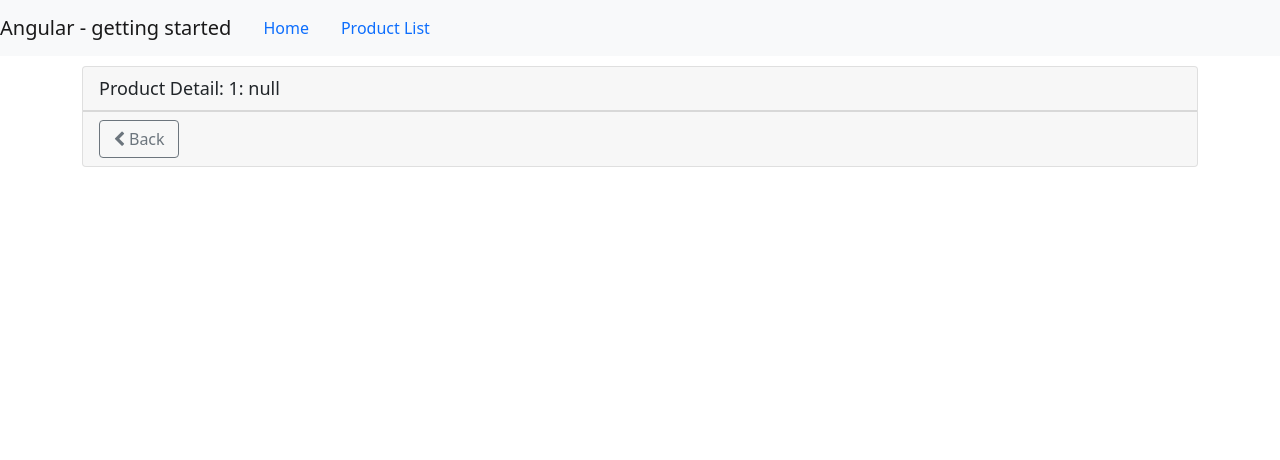
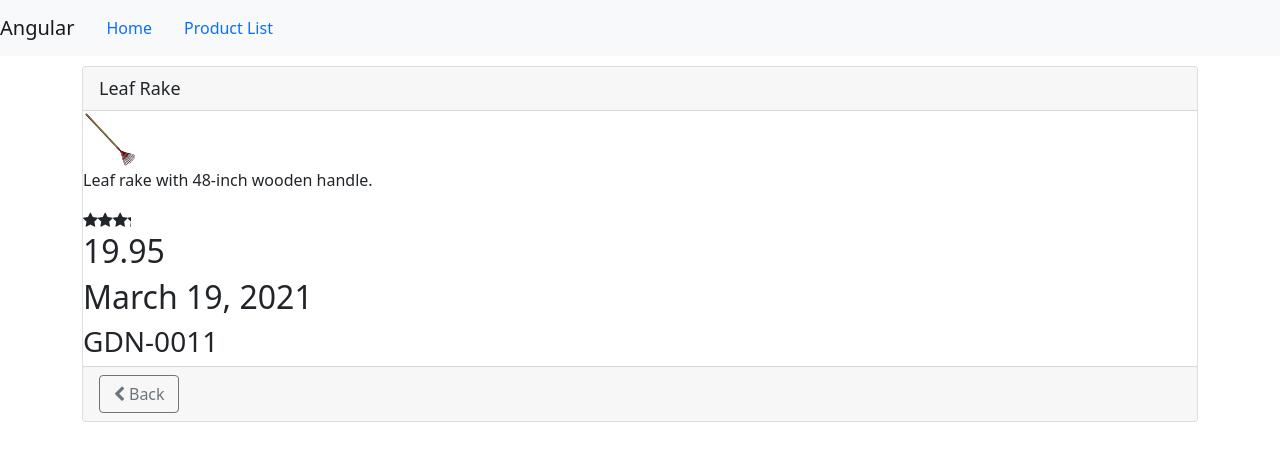
Before and after one commit to BartoszBednarczyk/Angular-Start, an Angular app: page /products/1 in a window 1280 px wide. Shown: the top 460 px of the page. Built offline with nearby package versions, Linux system fonts and the light colour scheme.

Commit message:
Added content in product-detail

```diff
--- a/src/app/app.component.ts
+++ b/src/app/app.component.ts
@@ -3,7 +3,7 @@ import { Component } from "@angular/core";
 @Component({
   selector: 'pm-root',
   template: `
-  <nav class='navbar navbar-expand navbar-light bg-light'>
+  <nav class='navbar navbar-expand navbar-light bg-light '>
   <a class='navbar-brand'>{{pageTitle}}</a>
   <ul class='nav nav-pills'>
     <li><a class='nav-link' routerLink='/welcome'>Home</a></li>
@@ -16,5 +16,5 @@ import { Component } from "@angular/core";
   `
 })
 export class AppComponent {
-  pageTitle: string = "Angular - getting started"
+  pageTitle: string = "Angular"
 }
--- a/src/app/products/product-detail.component.html
+++ b/src/app/products/product-detail.component.html
@@ -1,6 +1,18 @@
 <div class='card'>
     <div class='card-header'>
-        {{pageTitle + ': ' + product?.productName}}
+        {{product?.productName}}
+    </div>
+    <div *ngIf='product'>
+        <img
+            [src]='product.imageUrl'
+            [title]='product.productName'
+            [style.width.px]='imageWidth'
+            [style.margin.px]='imageMargin' alt="">
+        <p>{{ product.description }}</p>
+        <pm-star [rating]='product.starRating'></pm-star>
+        <h2>{{ product.price }}</h2>
+        <h2>{{ product.releaseDate }}</h2>
+        <h3>{{ product.productCode }}</h3>
     </div>
     <div class="card-footer">
         <button (click)='onBack()' class="btn btn-outline-secondary" style='width: 80px'>
--- a/src/app/products/product-detail.component.ts
+++ b/src/app/products/product-detail.component.ts
@@ -1,6 +1,7 @@
 import { Component, OnInit } from '@angular/core';
 import { ActivatedRoute, Router } from '@angular/router';
 import { IProduct } from './product';
+import { ProductService } from './product.service';
 
 @Component({
   templateUrl: './product-detail.component.html',
@@ -10,17 +11,31 @@ export class ProductDetailComponent implements OnInit {
 
   pageTitle: string = "Product Detail"
   product: IProduct | undefined;
+  errorMessage = '';
+  imageWidth: number = 50;
+  imageMargin: number = 2;
 
   constructor(private route: ActivatedRoute,
-              private router: Router) { }
+              private router: Router,
+              private productService: ProductService) { }
 
   ngOnInit(): void {
     const id = Number(this.route.snapshot.paramMap.get('id'));
     this.pageTitle += `: ${id}`
+    if (id) {
+      this.getProduct(id);
+    }
   }
 
+  getProduct(id: number): void {
+    this.productService.getProduct(id).subscribe({
+      next: product => this.product = product,
+      error: err => this.errorMessage = err
+    });
+  }
 
   onBack(): void {
     this.router.navigate(['/products']);
   }
+
 }
--- a/src/app/products/product.service.ts
+++ b/src/app/products/product.service.ts
@@ -1,7 +1,7 @@
 import { HttpClient, HttpErrorResponse } from "@angular/common/http";
 import { Injectable } from "@angular/core";
 import { Observable, throwError } from "rxjs";
-import { catchError, tap } from 'rxjs/operators'
+import { catchError, map, tap } from 'rxjs/operators'
 import { IProduct } from "./product";
 
 @Injectable({
@@ -19,6 +19,13 @@ export class ProductService {
         )
     }
 
+    getProduct(id: number): Observable<IProduct | undefined> {
+        return this.getProducts()
+          .pipe(
+            map((products: IProduct[]) => products.find(p => p.productId === id))
+          );
+      }
+
     private handleError(err: HttpErrorResponse) {
         let errorMessage = '';
         if (err.error instanceof ErrorEvent) {
```
